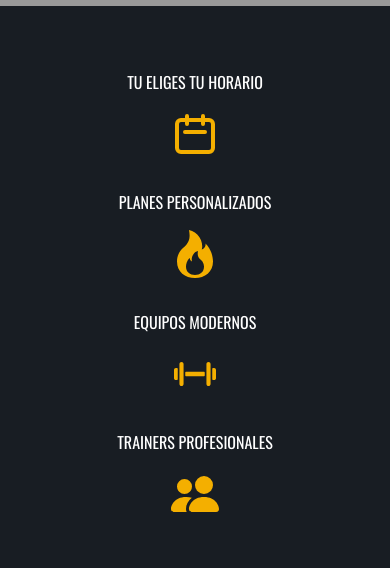
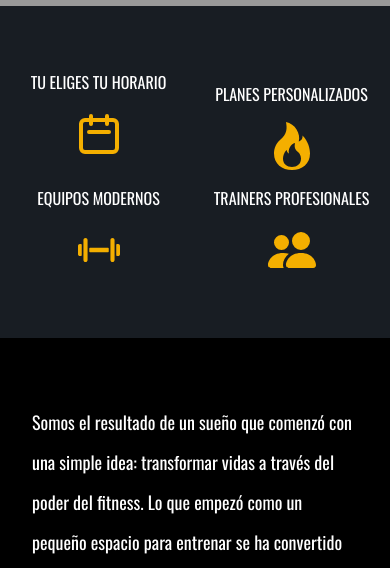
Before and after one commit to juanRCoder/Frontend_gym, a React (Vite) app: page / in a window 390 px wide. Shown: the part 273-841 px from the top of the page. Built offline with nearby package versions, Linux system fonts and the light colour scheme; grey boxes are pictures that could not be loaded.

Commit message:
Corrigiendo grid en íconos responsive

```diff
--- a/src/components/Services.jsx
+++ b/src/components/Services.jsx
@@ -8,7 +8,7 @@ function Services() {
   return (
     <>
     <div className="bg-dark py-[4rem] w-max-[59rem]">
-      <section className="container mx-auto flex flex-col lg:flex-row justify-between space-y-[2rem] lg:space-y-0 px-4 lg:px-8 text-white">
+      <section className="container mx-auto grid grid-cols-2 md:grid-cols-4 gap-1 px-1 space-y-3 lg:px-2 text-white">
         <section className="flex flex-col items-center">
           <h2 className="text-base lg:text-lg text-center">
             TU ELIGES TU HORARIO
```
